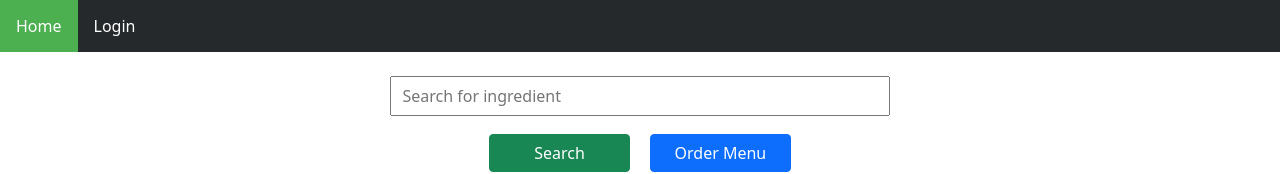
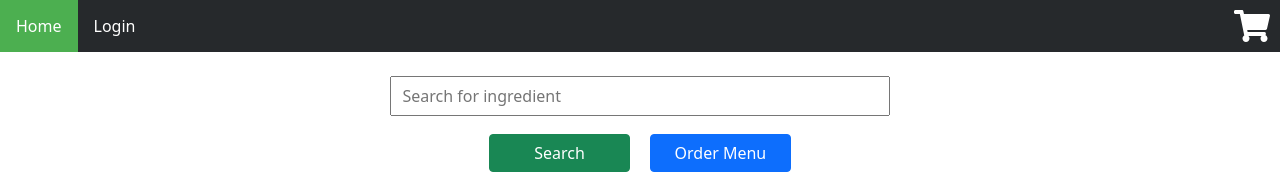
Before and after one commit to FrederikBA/CateringFrontend, a React (Create React App) app: page / in a window 1280 px wide. Shown: the top 174 px of the page. Built offline with nearby package versions, Linux system fonts and the light colour scheme.

Commit message:
add packages and shopping cart icon + css

```diff
--- a/package.json
+++ b/package.json
@@ -3,6 +3,9 @@
   "version": "0.1.0",
   "private": true,
   "dependencies": {
+    "@fortawesome/fontawesome-svg-core": "^1.2.36",
+    "@fortawesome/free-solid-svg-icons": "^5.15.4",
+    "@fortawesome/react-fontawesome": "^0.1.16",
     "@testing-library/jest-dom": "^5.15.0",
     "@testing-library/react": "^11.2.7",
     "@testing-library/user-event": "^12.8.3",
@@ -12,6 +15,7 @@
     "react-bootstrap": "^2.0.2",
     "react-datepicker": "^4.4.0",
     "react-dom": "^17.0.2",
+    "react-modal": "^3.14.4",
     "react-router-dom": "^6.0.2",
     "react-scripts": "4.0.3",
     "uuid": "^8.3.2",
--- a/src/components/Header.js
+++ b/src/components/Header.js
@@ -1,5 +1,8 @@
 import authUtils from "../utils/authUtils";
 import { NavLink, useNavigate } from "react-router-dom";
+import { FontAwesomeIcon } from '@fortawesome/react-fontawesome'
+import { faShoppingCart } from '@fortawesome/free-solid-svg-icons'
+
 
 const Header = ({ isLoggedIn, currentRoles, setCurrentRoles, onLogout }) => {
     const navigate = useNavigate();
@@ -8,6 +11,10 @@ const Header = ({ isLoggedIn, currentRoles, setCurrentRoles, onLogout }) => {
         onLogout()
         setCurrentRoles([])
         navigate('/')
+    }
+
+    const openShoppingCart = () => {
+
     }
 
     return (
@@ -20,6 +27,7 @@ const Header = ({ isLoggedIn, currentRoles, setCurrentRoles, onLogout }) => {
 
                 {!isLoggedIn && <li><NavLink activeclassname='active' to='/login'>Login</NavLink></li>}
                 {isLoggedIn && <button onClick={onClick} className='logout'>Logout</button>}
+                <FontAwesomeIcon size="2x" className="shoppingCart" icon={faShoppingCart} />
             </ul>
         </div >
     )
--- a/src/components/Home.js
+++ b/src/components/Home.js
@@ -57,8 +57,6 @@ const Home = ({ isLoggedIn }) => {
 
     return (
         <div>
-            <div className="center">
-            </div>
             <div>
                 <div className="center">
                     <p className="errorMessage">{statusMessage}</p>
--- a/src/index.css
+++ b/src/index.css
@@ -147,3 +147,14 @@ ul.header li a:hover:not(.active) {
   margin-top: 35px;
   width: 10%;
 }
+
+.shoppingCart {
+  color: white;
+  float: right;
+  margin: 10px;
+}
+
+.shoppingCart:hover {
+  cursor: pointer;
+  color: #e7e3df;
+}
```
Also changed, not shown: 1 other file (tests, documents, lock files or other folders).
